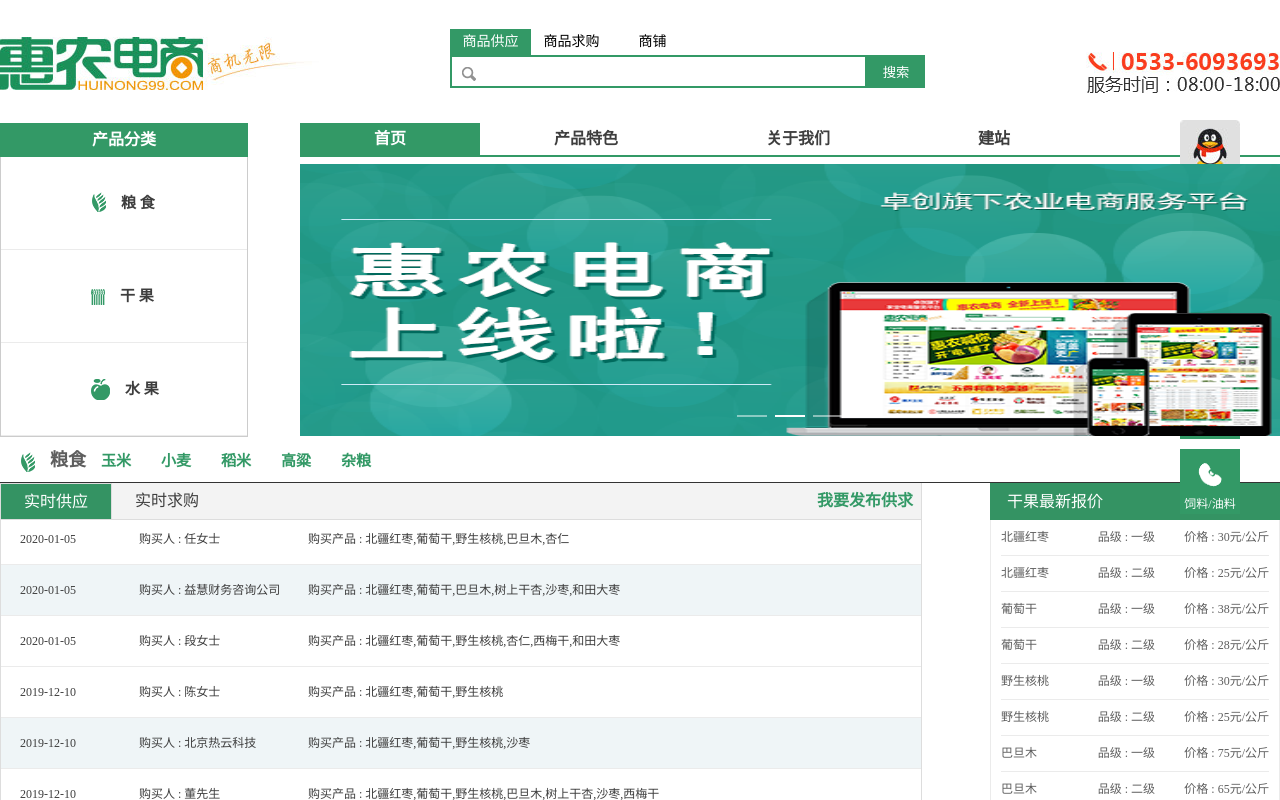
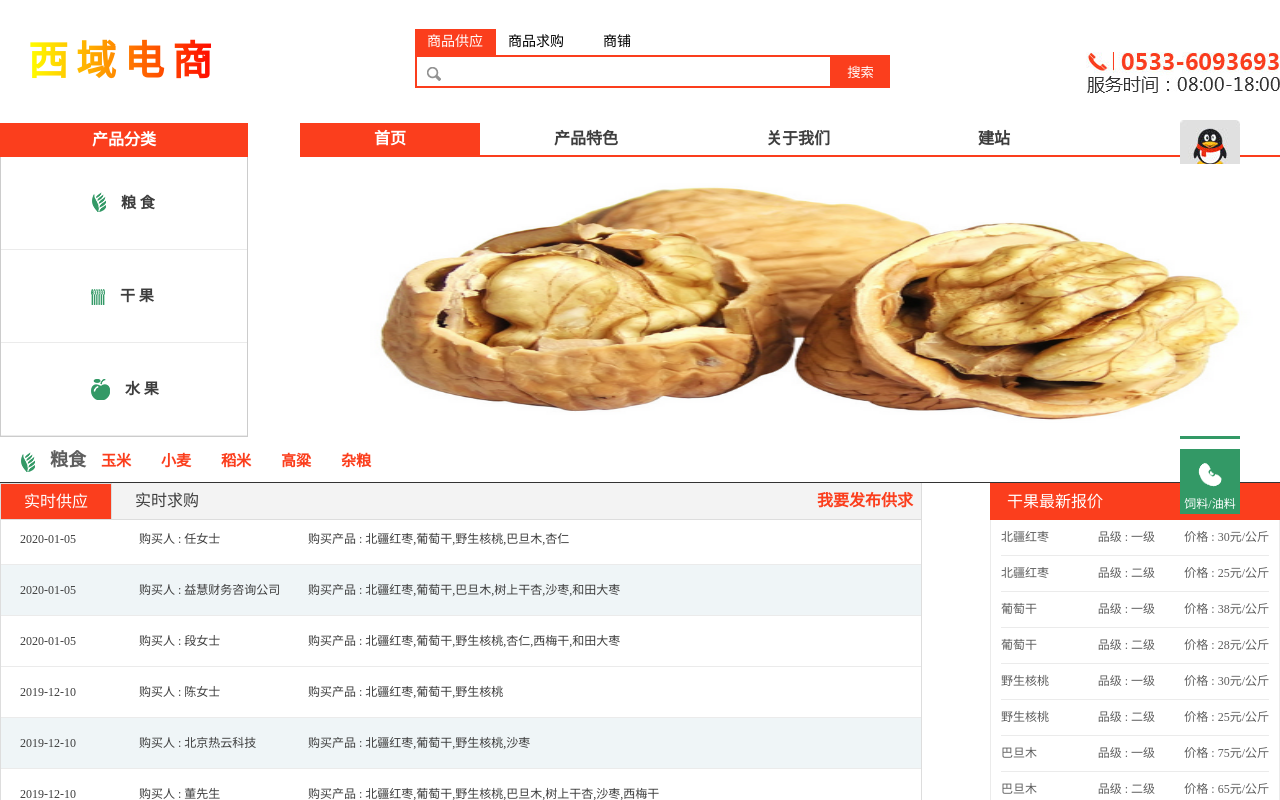
Before and after one commit to scc111/benefit-farmers-service, a Vue app: page / in a window 1280 px wide. Shown: the top 800 px of the page. Built offline with nearby package versions, Linux system fonts and the light colour scheme.

Commit message:
feat():样式修改

```diff
--- a/src/components/about/about.less
+++ b/src/components/about/about.less
@@ -3,7 +3,19 @@
     display: flex;
     justify-content: space-between;
     .logo{
-        padding: 37px 0 29px 0;
+        width: 248px;
+        height: 123px;
+        line-height: 123px;
+        text-align: center;
+        a{
+            font-size: 40px;
+            font-family: 'Microsoft Yahei';
+            font-weight: 700;
+            letter-spacing:8px;
+            background: linear-gradient(to right, yellow, red);
+            -webkit-background-clip: text;
+            color: transparent;
+        }
     }
     .title{
         color: #000;
--- a/src/components/about/about.vue
+++ b/src/components/about/about.vue
@@ -2,10 +2,8 @@
   <div class="container-box">
     <div class="top-search">
       <div class="logo">
-        <a href="/">
-          <img src="./../../assets/logo.jpg"
-               alt="农产品交易网">
-        </a>
+        <a href="/"
+           target="_self">西域电商</a>
       </div>
       <div class="title">
         关于我们
--- a/src/components/banner/main-index.less
+++ b/src/components/banner/main-index.less
@@ -6,7 +6,7 @@
         position: relative;
         .head{
             height: 34px;
-            background: #339966;
+            background: #fb3e1d;
             color: #fff;
             font: bold 16px/34px "微软雅黑"," Microsoft Yahei";
             text-align: center;
@@ -92,7 +92,7 @@
             height: 32px;
             position: relative;
             overflow: hidden;
-            border-bottom: 2px #339966 solid;
+            border-bottom: 2px #fb3e1d solid;
             ul{
                 li{
                     float: left;
@@ -104,26 +104,18 @@
                     }
                     a:hover{
                         color: #fff;
-                        background: #339966;
+                        background: #fb3e1d;
                     }
                     .ahover{
                         color: #fff;
-                        background: #339966;
-                    }
-                    .active{
-                        color: #fb3e1d;
-                        padding:0 0 0 26px;
-                    }
-                    .active:hover{
-                        color: red;
-                        text-decoration: underline;
+                        background: #fb3e1d;
                     }
                 }
                 li:nth-child(-n+7):hover{
-                    background: #339966;
+                    background: #fb3e1d;
                 }
                 change{
-                    background: #339966;
+                    background: #fb3e1d;
                 }
             }
         }
@@ -133,7 +125,7 @@
             .el-carousel__item{
                 img {
                     width: 980px;
-                    height:272px;
+                    max-height:272px;
                   }
             }
         }
--- a/src/components/banner/main-index.vue
+++ b/src/components/banner/main-index.vue
@@ -63,9 +63,9 @@
         { name: '下载区', key: 'xzq', class: '' }
       ],
       bannerSrc: [
-        { src: require('./../../assets/banner.png') },
-        { src: require('./../../assets/banner.png') },
-        { src: require('./../../assets/banner.png') }
+        { src: require('./../../assets/巴旦木.png') },
+        { src: require('./../../assets/薄皮纸核桃.png') },
+        { src: require('./../../assets/碧根果.png') }
       ]
     }
   },
--- a/src/components/detail/dryFruit.less
+++ b/src/components/detail/dryFruit.less
@@ -3,7 +3,19 @@
     display: flex;
     justify-content: space-between;
     .logo{
-        padding: 37px 0 29px 0;
+        width: 248px;
+        height: 123px;
+        line-height: 123px;
+        text-align: center;
+        a{
+            font-size: 40px;
+            font-family: 'Microsoft Yahei';
+            font-weight: 700;
+            letter-spacing:8px;
+            background: linear-gradient(to right, yellow, red);
+            -webkit-background-clip: text;
+            color: transparent;
+        }
     }
     .title{
         color: #000;
--- a/src/components/detail/dryFruit.vue
+++ b/src/components/detail/dryFruit.vue
@@ -2,10 +2,8 @@
   <div class="container-box">
     <div class="top-search">
       <div class="logo">
-        <a href="/">
-          <img src="./../../assets/logo.jpg"
-               alt="农产品交易网">
-        </a>
+        <a href="/"
+           target="_self">西域电商</a>
       </div>
       <div class="title">
         新疆特产干果
--- a/src/components/header/top-search.less
+++ b/src/components/header/top-search.less
@@ -3,7 +3,19 @@
     display: flex;
     justify-content: space-between;
     .logo{
-        padding: 37px 0 29px 0;
+        width: 248px;
+        height: 123px;
+        line-height: 123px;
+        text-align: center;
+        a{
+            font-size: 40px;
+            font-family: 'Microsoft Yahei';
+            font-weight: 700;
+            letter-spacing:8px;
+            background: linear-gradient(to right, yellow, red);
+            -webkit-background-clip: text;
+            color: transparent;
+        }
     }
     .search{
         width: 505px;
@@ -22,11 +34,11 @@
                 color: #000;
             }
             .hover{
-                background: #339966;
+                background: #fb3e1d;
                 color: #fff;
             }
             a:hover{
-                background: #339966;
+                background: #fb3e1d;
                 color: #fff;
             }
         }
@@ -44,7 +56,7 @@
                     height: 29px;
                     line-height: 29px;
                     background: url(./../../assets/background.png) 10px -32px no-repeat;
-                    border: 2px #339966 solid;
+                    border: 2px #fb3e1d solid;
                     padding-left: 30px;
                 }
             }
@@ -52,7 +64,7 @@
                 float: left;
                 width: 58px;
                 height: 33px;
-                background: #339966;
+                background: #fb3e1d;
                 color: #fff;
                 vertical-align: bottom;
                 cursor: pointer;
--- a/src/components/header/top-search.vue
+++ b/src/components/header/top-search.vue
@@ -1,8 +1,7 @@
 <template>
   <div class="top-search">
     <div class="logo">
-      <a href="" target="_self"></a>
-      <img src="./../../assets/logo.jpg" alt="农产品交易网">
+      <a href="" target="_self">西域电商</a>
     </div>
     <div class="search">
       <div class="search_tabs">
--- a/src/components/right-food-list/right-food-list.less
+++ b/src/components/right-food-list/right-food-list.less
@@ -5,7 +5,7 @@
         font: normal 16px/37px "微软雅黑"," Microsoft Yahei";
         text-align: left;
         padding-left: 17px;
-        background-color: #349363;
+        background-color: #fb3e1d;
         a{
             color: #fff;
         }
--- a/src/components/table/table-list.less
+++ b/src/components/table/table-list.less
@@ -14,7 +14,7 @@
         }
         a{
             font-weight: bold;
-            color: #339966;
+            color: #fb3e1d;
             padding: 0 15px;
             font-size: 15px;
         }
@@ -48,7 +48,7 @@
                         }
                         .hover{
                             line-height: 36px;
-                            background: #349363;
+                            background: #fb3e1d;
                             color: #fff;
                             border-bottom: 0;
                             border-top: 1px #dddddd solid;
@@ -56,7 +56,7 @@
                         }
                         a:hover{
                             line-height: 36px;
-                            background: #349363;
+                            background: #fb3e1d;
                             color: #fff;
                             border-bottom: 0;
                             border-top: 1px #dddddd solid;
@@ -67,7 +67,7 @@
                 .supply_demand{
                     float: right;
                     margin-right: 8px;
-                    color: #339966;
+                    color: #fb3e1d;
                     font-weight: bold;
                 }
             }
```
